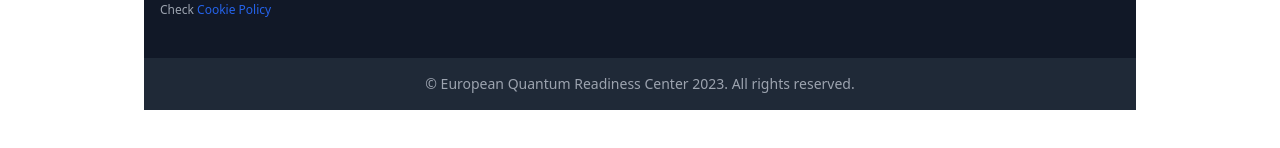
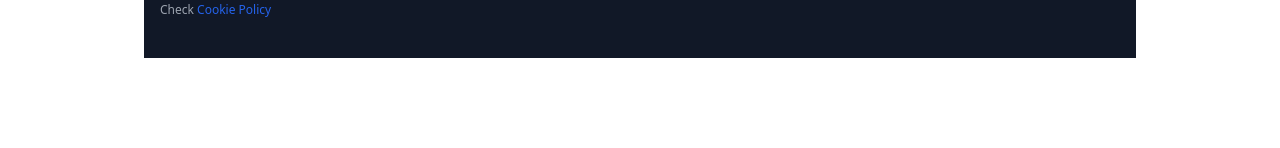
Before and after one commit to safinazbg/digiq-track, a Vue app: page / in a window 1280 px wide. Shown: the part 526-674 px from the top of the page. Built offline with nearby package versions, Linux system fonts and the light colour scheme; the HTML template or start-up script is replaced by a standard one.

Commit message:
Update Footer.vue

```diff
--- a/digiq_t/components/Footer.vue
+++ b/digiq_t/components/Footer.vue
@@ -70,13 +70,6 @@
         </div>
       </template>
     </LSection>
-    <div class="bg-gray-800 py-4">
-      <div class="container mx-auto text-center text-sm">
-        <p>
-          &copy; European Quantum Readiness Center 2023. All rights reserved.
-        </p>
-      </div>
-    </div>
   </footer>
 </template>
 
```
